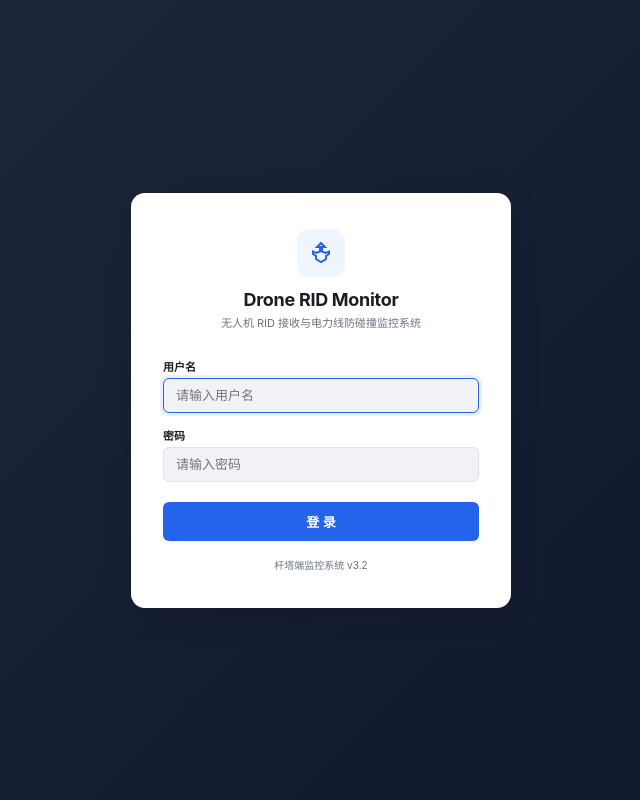
After one commit to ranger1213123/drone-rid-receiver, a Flask app: page /login in a window 1280 px wide. The commit adds this page. Shown: the whole page, without its empty margins (319-959 px from the left). Run offline with Flask 3, Linux system fonts and the light colour scheme; parts of the project's set-up code (start-up, migrations or seed data) failed here and were passed over.

Commit message:
feat: 用户登录 + 角色权限 + 侧栏美化
- 新增 Flask session 登录系统 (config/web_auth 定义用户)
- 管理员(admin): 全国总览 + 站点详情均可访问
- 操作员(user): 直接进入分配站点, 无全国总览
- 所有 API/页面路由需登录, /login /logout 除外
- /api/status 返回 current_user (username/role/station)
- 前端根据 current_user.role 决定初始模式
- 侧栏美化: 站点卡片渐变左边框+阴影, 预警列表加时间戳+分割线
- 面板头渐变底色, 无人机行微分割线, hover 效果增强

Co-Authored-By: Claude Opus 4.7 <noreply@anthropic.com>

```diff
--- a/app/web.py
+++ b/app/web.py
@@ -14,7 +14,8 @@ import asyncio
 from pathlib import Path
 from datetime import datetime
 
-from flask import Flask, render_template, jsonify, request
+from functools import wraps
+from flask import Flask, render_template, jsonify, request, session, redirect, url_for
 
 SCRIPT_DIR = Path(__file__).resolve().parent
 sys.path.insert(0, str(SCRIPT_DIR.parent))
@@ -29,19 +30,68 @@ from core.parser.types import UA_TYPE_NAMES, lookup_model_by_sn
 
 app = Flask(__name__, template_folder=str(PROJECT_ROOT / 'templates'))
 
+# ── 加载 Web 认证配置 ──
+_web_auth_cfg = {}
+try:
+    from core.config import load_config
+    _cfg = load_config(str(PROJECT_ROOT / 'config' / 'config.yaml'))
+    _web_auth_cfg = _cfg.get('web_auth', {})
+except Exception:
+    pass
+
+app.secret_key = _web_auth_cfg.get('secret_key', 'dev-fallback-key')
+WEB_USERS = _web_auth_cfg.get('users', [
+    {'username': 'admin', 'password': 'admin123', 'role': 'admin'},
+])
+
+def require_web_auth(f):
+    @wraps(f)
+    def decorated(*args, **kwargs):
+        if 'user' not in session:
+            return redirect(url_for('login'))
+        return f(*args, **kwargs)
+    return decorated
+
 # ── 全局状态 ──
 controller = None
 
+@app.route('/login', methods=['GET', 'POST'])
+def login():
+    error = ''
+    if request.method == 'POST':
+        username = request.form.get('username', '').strip()
+        password = request.form.get('password', '')
+        for u in WEB_USERS:
+            if u['username'] == username and u['password'] == password:
+                session['user'] = {
+                    'username': username,
+                    'role': u.get('role', 'user'),
+                    'station': u.get('station', ''),
+                }
+                return redirect(url_for('index'))
+        error = '用户名或密码错误'
+    return render_template('login.html', error=error)
+
+
+@app.route('/logout')
+def logout():
+    session.clear()
+    return redirect(url_for('login'))
+
+
 @app.route('/')
+@require_web_auth
 def index():
     return render_template('map.html')
 
 
 @app.route('/list')
+@require_web_auth
 def list_view():
     return render_template('dashboard.html')
 
 @app.route('/api/status')
+@require_web_auth
 def api_status():
     global controller
     drones = controller.db.get_active_drones() if controller else []
@@ -59,6 +109,7 @@ def api_status():
     logs = controller._log_buffer[-50:] if controller and hasattr(controller, '_log_buffer') else []
 
     bhaul = controller.backhaul if controller else None
+    user = session.get('user', {})
     return jsonify({
         'running': controller.running if controller else False,
         'mode': controller.mode if controller else '',
@@ -68,6 +119,11 @@ def api_status():
         'drones': drones,
         'logs': logs,
         'now': datetime.now().strftime('%H:%M:%S'),
+        'current_user': {
+            'username': user.get('username', ''),
+            'role': user.get('role', 'user'),
+            'station': user.get('station', ''),
+        },
         'backhaul': {
             'channel': bhaul.channel_status if bhaul else 'offline',
             'primary_online': bhaul.primary_online if bhaul else False,
@@ -79,6 +135,7 @@ def api_status():
     })
 
 @app.route('/api/start', methods=['POST'])
+@require_web_auth
 def api_start():
     global controller
     data = request.json or {}
@@ -89,6 +146,7 @@ def api_start():
     return jsonify({'status': 'ok', 'mode': mode})
 
 @app.route('/api/stop', methods=['POST'])
+@require_web_auth
 def api_stop():
     global controller
     if controller:
@@ -96,6 +154,7 @@ def api_stop():
     return jsonify({'status': 'ok'})
 
 @app.route('/api/powerlines', methods=['GET', 'POST', 'DELETE'])
+@require_web_auth
 def api_powerlines():
     global controller
     if not controller:
@@ -122,6 +181,7 @@ def api_powerlines():
         return jsonify({'status': 'ok'})
 
 @app.route('/api/powerlines/<int:idx>', methods=['DELETE'])
+@require_web_auth
 def api_delete_powerline(idx):
     global controller
     if controller and idx < len(controller.pl_manager.lines):
@@ -134,6 +194,7 @@ def api_delete_powerline(idx):
     return jsonify({'status': 'ok'})
 
 @app.route('/api/trajectories')
+@require_web_auth
 def api_trajectories():
     global controller
     if not controller:
@@ -154,6 +215,7 @@ def api_trajectories():
 
 
 @app.route('/api/trajectories/<drone_id>/points')
+@require_web_auth
 def api_trajectory_points(drone_id):
     """返回指定无人机轨迹点坐标（用于地图绘制）"""
     global controller
@@ -170,6 +232,7 @@ def api_trajectory_points(drone_id):
 
 
 @app.route('/api/backhaul')
+@require_web_auth
 def api_backhaul():
     """数据回传通道状态"""
     global controller
@@ -188,6 +251,7 @@ def api_backhaul():
 
 
 @app.route('/api/stats/dashboard')
+@require_web_auth
 def api_stats_dashboard():
     """聚合统计: 24h 告警趋势 + 机型分布 + 站点信息"""
     global controller
@@ -242,6 +306,7 @@ def api_stats_dashboard():
 
 
 @app.route('/api/archive/<drone_id>')
+@require_web_auth
 def api_archive_drone(drone_id):
     """原始报文存档查询 + 哈希链验证"""
     global controller
@@ -260,6 +325,7 @@ def api_archive_drone(drone_id):
 
 
 @app.route('/api/archive/verify')
+@require_web_auth
 def api_archive_verify_all():
     """全量哈希链验证"""
     global controller
--- a/config/config.yaml
+++ b/config/config.yaml
@@ -149,3 +149,15 @@ raw_archive:
   enabled: true
   retention_days: 30
   cleanup_interval: 86400    # 清理间隔 (秒, 默认 24h)
+
+# ── Web GUI 用户认证 ──
+web_auth:
+  secret_key: "change-me-in-production"
+  users:
+    - username: admin
+      password: admin123
+      role: admin
+    - username: user1
+      password: user123
+      role: user
+      station: NW-F1
--- /dev/null
+++ b/templates/login.html
@@ -0,0 +1,111 @@
+<!DOCTYPE html>
+<html lang="zh-CN">
+<head>
+<meta charset="UTF-8">
+<meta name="viewport" content="width=device-width, initial-scale=1.0">
+<title>登录 — Drone RID Monitor</title>
+<style>
+:root{
+  --bg:#f0f2f5; --surface:#fff; --border:#e0e3e8;
+  --text:#1a1d23; --muted:#6b7280;
+  --blue:#2563eb; --blue-bg:#eff6ff;
+  --red:#dc262e; --red-bg:#fef2f2;
+  --radius-sm:6px; --radius:10px;
+  --shadow:0 1px 3px rgba(0,0,0,.06),0 1px 2px rgba(0,0,0,.04);
+  --shadow-lg:0 8px 32px rgba(0,0,0,.12);
+}
+
+*{margin:0;padding:0;box-sizing:border-box}
+body{
+  font-family:-apple-system,BlinkMacSystemFont,"Segoe UI","Microsoft YaHei",sans-serif;
+  background:linear-gradient(135deg,#1e293b 0%,#0f172a 100%);
+  min-height:100vh; display:flex; align-items:center; justify-content:center;
+  -webkit-font-smoothing:antialiased;
+}
+
+.login-card{
+  background:var(--surface); border-radius:14px; box-shadow:var(--shadow-lg);
+  width:380px; max-width:90vw; padding:36px 32px;
+}
+
+.login-card .brand{
+  text-align:center; margin-bottom:28px;
+}
+.login-card .brand .icon{
+  width:48px; height:48px; margin:0 auto 12px;
+  background:var(--blue-bg); border-radius:12px; display:flex;
+  align-items:center; justify-content:center;
+}
+.login-card .brand h1{
+  font-size:18px; font-weight:700; color:var(--text);
+  letter-spacing:-0.3px;
+}
+.login-card .brand p{
+  font-size:11px; color:var(--muted); margin-top:4px;
+}
+
+.form-group{margin-bottom:14px}
+.form-group label{
+  display:block; font-size:11px; font-weight:600; color:var(--text);
+  margin-bottom:4px;
+}
+.form-group input{
+  width:100%; padding:9px 12px; border:1px solid var(--border);
+  border-radius:var(--radius-sm); font-size:13px; outline:none;
+  transition:border-color .15s; background:var(--bg); color:var(--text);
+}
+.form-group input:focus{
+  border-color:var(--blue); box-shadow:0 0 0 3px rgba(37,99,235,.1);
+}
+
+.login-btn{
+  width:100%; padding:10px; border-radius:var(--radius-sm);
+  font-size:13px; font-weight:600; cursor:pointer; border:none;
+  background:var(--blue); color:#fff; margin-top:6px;
+  transition:background .15s,box-shadow .15s;
+}
+.login-btn:hover{background:#1d4ed8;box-shadow:0 4px 12px rgba(37,99,235,.3)}
+
+.error-msg{
+  background:var(--red-bg); color:var(--red); font-size:11px;
+  padding:8px 12px; border-radius:var(--radius-sm); margin-bottom:14px;
+  text-align:center;
+}
+
+.footer-note{
+  text-align:center; margin-top:16px; font-size:10px; color:var(--muted);
+}
+</style>
+</head>
+<body>
+<div class="login-card">
+  <div class="brand">
+    <div class="icon">
+      <svg width="24" height="24" viewBox="0 0 24 24" fill="none" stroke="var(--blue)" stroke-width="2">
+        <path d="M12 2L8 6h3v4.5L7 12l-3-1.5V13l3 2v3l5 3 5-3v-3l3-2v-2.5l-3 1.5-4-1.5V6h3l-4-4z"/>
+      </svg>
+    </div>
+    <h1>Drone RID Monitor</h1>
+    <p>无人机 RID 接收与电力线防碰撞监控系统</p>
+  </div>
+
+  {% if error %}
+  <div class="error-msg">{{ error }}</div>
+  {% endif %}
+
+  <form method="POST" action="/login">
+    <div class="form-group">
+      <label>用户名</label>
+      <input type="text" name="username" placeholder="请输入用户名" autocomplete="username" required autofocus>
+    </div>
+    <div class="form-group">
+      <label>密码</label>
+      <input type="password" name="password" placeholder="请输入密码" autocomplete="current-password" required>
+    </div>
+    <button type="submit" class="login-btn">登 录</button>
+  </form>
+
+  <div class="footer-note">杆塔端监控系统 v3.2</div>
+</div>
+</body>
+</html>
```
Also changed, not shown: templates/map.html (+53 -14 lines).
